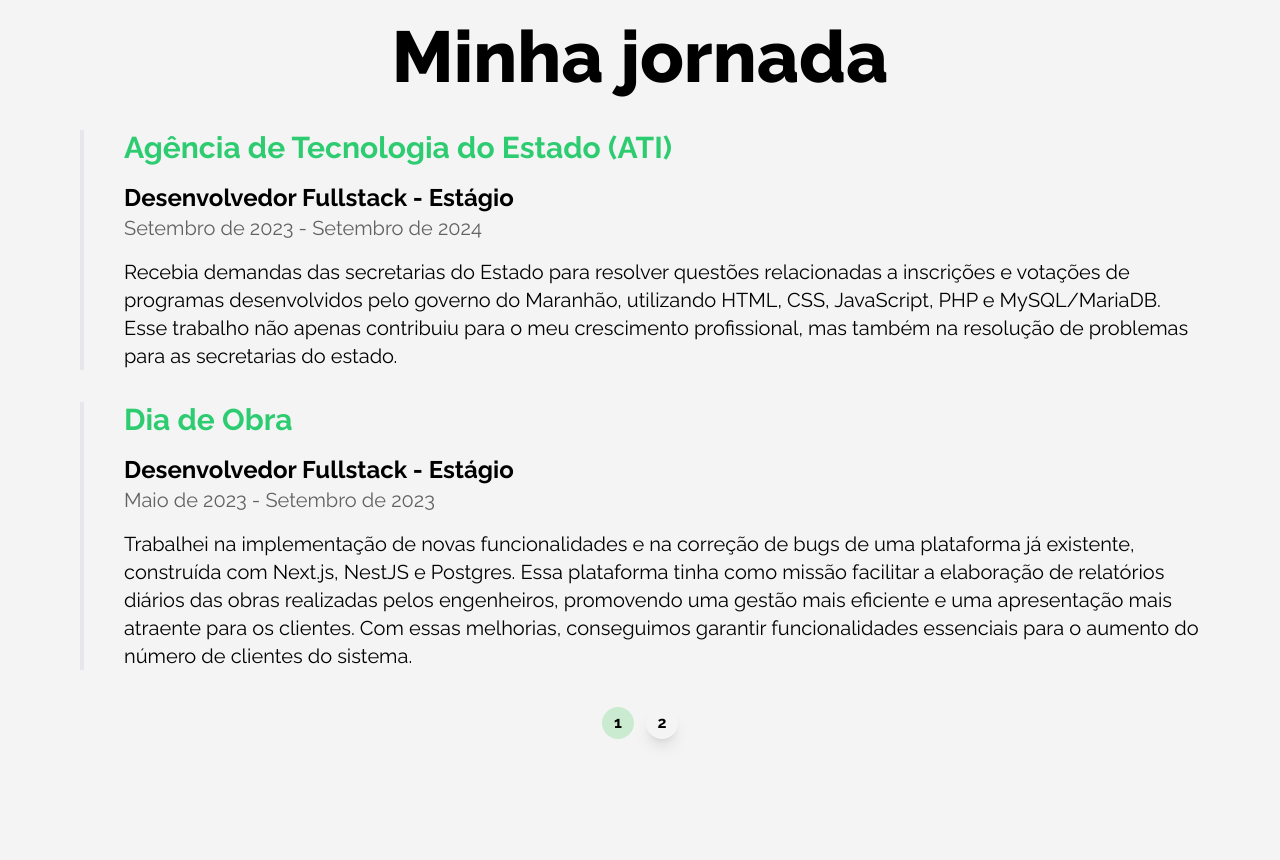
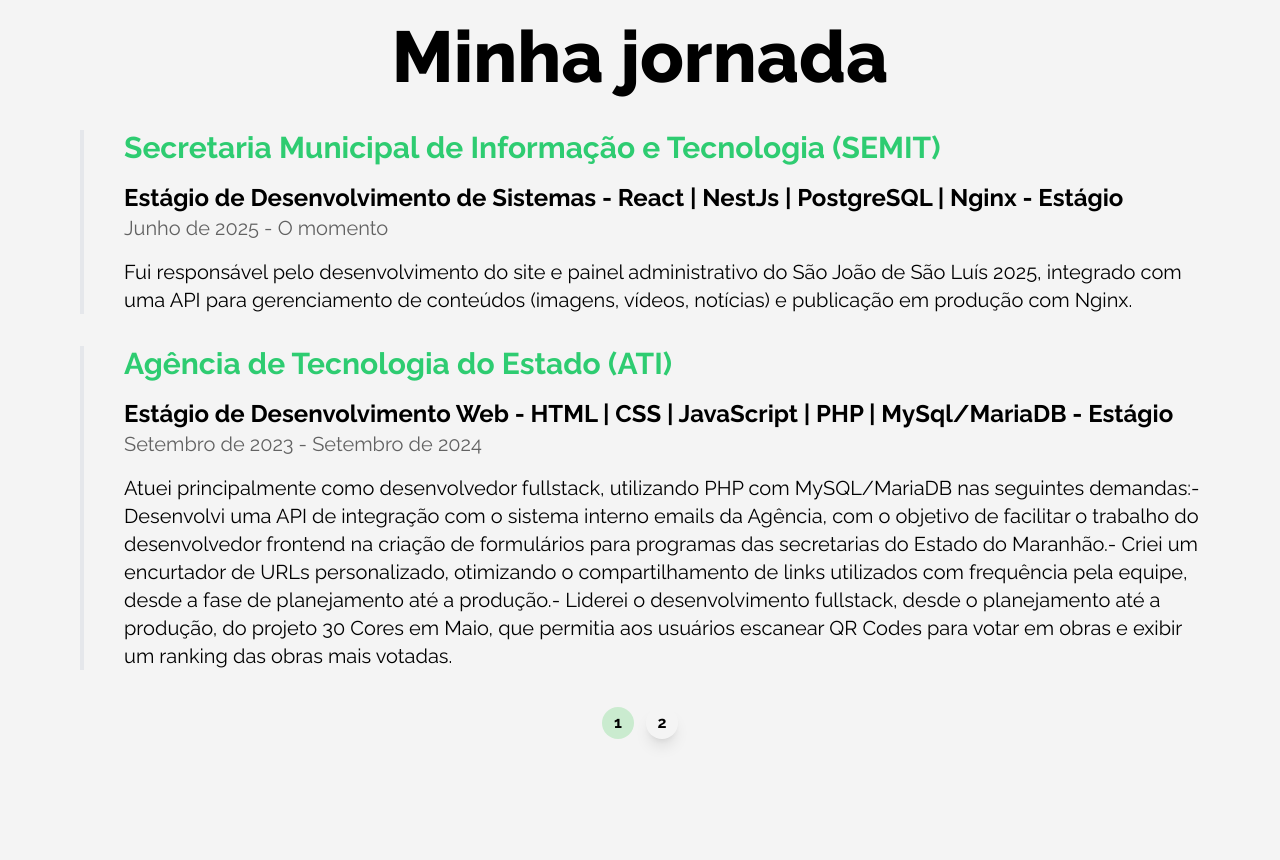
Before and after one commit to fabiooc1/f.dev, a React (Vite) app: page / in a window 1280 px wide. Shown: the part 1620-2480 px from the top of the page. Built offline with nearby package versions, Linux system fonts and the light colour scheme.

Commit message:
refactor: updated my infos

```diff
--- a/src/components/SocialButtons.tsx
+++ b/src/components/SocialButtons.tsx
@@ -21,7 +21,7 @@
                 text="Github"
                 icon={<GithubLogo size={28} weight="bold" className='mobile:hidden' />}
                 type='target'
-                to="https://github.com/fabio-c266"
+                to="https://github.com/fabiooc1"
                 elevationAnimation
             />
 
--- a/src/data/constants/DataAboutMe.ts
+++ b/src/data/constants/DataAboutMe.ts
@@ -19,7 +19,7 @@
         },
         title: 'Minha experiência',
         description:
-            'Com mais de 1 ano de experiência em desenvolvimento web, atuo como desenvolvedor fullstack, criando aplicações performáticas e atraentes. No frontend, utilizo React e Next.js, enquanto no backend, trabalho com Spring Boot e Laravel.',
+            'Com mais de 1 ano de experiência em desenvolvimento web, atuo como desenvolvedor fullstack, criando aplicações performáticas e atraentes. No frontend, utilizo React e Next.js, enquanto no backend, trabalho com NestJS e nodejs. No banco de dados, tenho experiência com MySQL e MongoDB. Além disso, estou sempre atualizado com as últimas tendências e tecnologias do mercado.',
     },
     {
         id: 3,
--- a/src/data/constants/DataJourneyItems.ts
+++ b/src/data/constants/DataJourneyItems.ts
@@ -2,39 +2,43 @@
 
 export const DataJourneyItems: JourneyItemModel[] = [
     {
-        "id": 1,
-        "company": "Agência de Tecnologia do Estado (ATI)",
-        "role": "Desenvolvedor Fullstack",
-        "roleType": "Estágio",
-        "startedIn": "Setembro de 2023",
-        "endedIn": "Setembro de 2024",
-        "description": "Recebia demandas das secretarias do Estado para resolver questões relacionadas a inscrições e votações de programas desenvolvidos pelo governo do Maranhão, utilizando HTML, CSS, JavaScript, PHP e MySQL/MariaDB. Esse trabalho não apenas contribuiu para o meu crescimento profissional, mas também na resolução de problemas para as secretarias do estado."
+        id: 1,
+        company: "Dia de Obra",
+        role: "Estágio de Desenvolvimento Web - NextJs | NestJs | PostgreSQL",
+        roleType: "Estágio",
+        startedIn: "Maio de 2023",
+        endedIn: "Setembro de 2023",
+        description: [
+            "Realizei correções de diversos bugs e implementei novas funcionalidades utilizando Next.js no frontend e NestJS no backend. Sendo as principais:",
+            "- Integrei o Facebook Pixel ao sistema para gerar estatísticas no painel do Facebook ADS e automatizei através de um webhook que ao fazer cadastrado a equipe de marketing identificasse e contatasse usuários que acessaram o site e se registraram para usar o teste gratuito de 7 dias.",
+            "- Desenvolvi uma funcionalidade no backend para armazenamento de documentos, possibilitando o registro de arquivos importantes relacionados a cada obra, como contratos e planejamentos.",
+            "- Criei novas páginas na landing page, incluindo tutoriais e uma seção dedicada à venda de e-books e planilhas, com o objetivo de aumentar a visibilidade e o valor agregado do sistema."
+        ],
     },
     {
-        "id": 2,
-        "company": "Dia de Obra",
-        "role": "Desenvolvedor Fullstack",
-        "roleType": "Estágio",
-        "startedIn": "Maio de 2023",
-        "endedIn": "Setembro de 2023",
-        "description": "Trabalhei na implementação de novas funcionalidades e na correção de bugs de uma plataforma já existente, construída com Next.js, NestJS e Postgres. Essa plataforma tinha como missão facilitar a elaboração de relatórios diários das obras realizadas pelos engenheiros, promovendo uma gestão mais eficiente e uma apresentação mais atraente para os clientes. Com essas melhorias, conseguimos garantir funcionalidades essenciais para o aumento do número de clientes do sistema."
+        id: 2,
+        company: "Agência de Tecnologia do Estado (ATI)",
+        role: "Estágio de Desenvolvimento Web - HTML | CSS | JavaScript | PHP | MySql/MariaDB",
+        roleType: "Estágio",
+        startedIn: "Setembro de 2023",
+        endedIn: "Setembro de 2024",
+        description: [
+            "Atuei principalmente como desenvolvedor fullstack, utilizando PHP com MySQL/MariaDB nas seguintes demandas:",
+            "- Desenvolvi uma API de integração com o sistema interno emails da Agência, com o objetivo de facilitar o trabalho do desenvolvedor frontend na criação de formulários para programas das secretarias do Estado do Maranhão.",
+            "- Criei um encurtador de URLs personalizado, otimizando o compartilhamento de links utilizados com frequência pela equipe, desde a fase de planejamento até a produção.",
+            "- Liderei o desenvolvimento fullstack, desde o planejamento até a produção, do projeto 30 Cores em Maio, que permitia aos usuários escanear QR Codes para votar em obras e exibir um ranking das obras mais votadas."
+        ]
     },
     {
-        "id": 3,
-        "company": "Freelance",
-        "role": "Desenvolvedor de Bots",
-        "roleType": "Autônomo",
-        "startedIn": "Abril de 2021",
-        "endedIn": "Maio de 2023",
-        "description": "Desenvolvia automações personalizadas para servidores Discord utilizando a biblioteca discord.js, criando sistemas adaptados às necessidades específicas de cada cliente. Projetava soluções exclusivas para diversos nichos, como lojas virtuais, comunidades online e servidores de jogos, garantindo funcionalidade e integração alinhadas aos objetivos do cliente."
-    },
-    {
-        "id": 4,
-        "company": "Discloud",
-        "role": "Suporte Técnico",
-        "roleType": "Voluntário",
-        "startedIn": "Dezembro de 2020",
-        "endedIn": "Outubro de 2021",
-        "description": "Atuava como suporte especializado na resolução de problemas relacionados à hospedagem de aplicações, garantindo uma experiência eficiente para os clientes. Realizava a moderação dos canais de chat no servidor Discord, assegurando o respeito às diretrizes e o cumprimento dos termos de serviço. Além disso, era responsável por esclarecer dúvidas sobre o funcionamento do serviço, promovendo um ambiente colaborativo e informativo para os usuários."
+        id: 3,
+        company: "Secretaria Municipal de Informação e Tecnologia (SEMIT)",
+        role: "Estágio de Desenvolvimento de Sistemas - React | NestJs | PostgreSQL | Nginx",
+        roleType: "Estágio",
+        startedIn: "Junho de 2025",
+        endedIn: "O momento",
+        description: [
+            "Fui responsável pelo desenvolvimento do site e painel administrativo do São João de São Luís 2025, integrado com uma API para gerenciamento de conteúdos (imagens, vídeos, notícias) e publicação em produção com Nginx."
+        ]
     }
 ]
+.reverse()
--- a/src/data/models/JourneyItemModel.ts
+++ b/src/data/models/JourneyItemModel.ts
@@ -5,5 +5,5 @@
     roleType: string
     startedIn: string
     endedIn: string
-    description: string
+    description: string[]
 }
```
